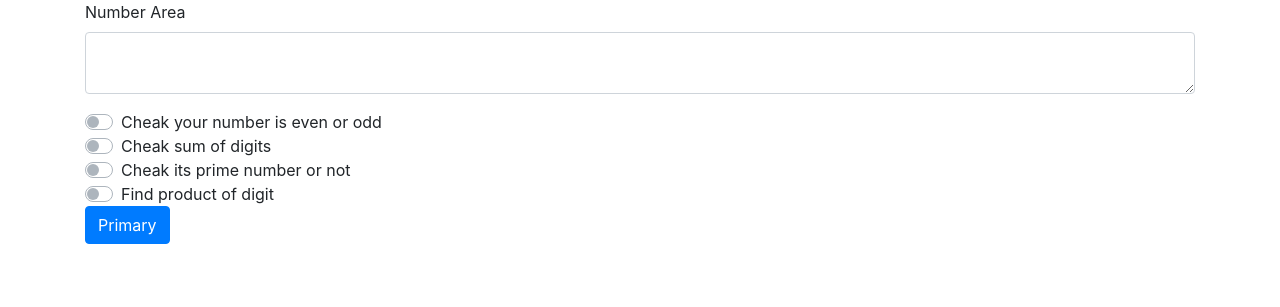
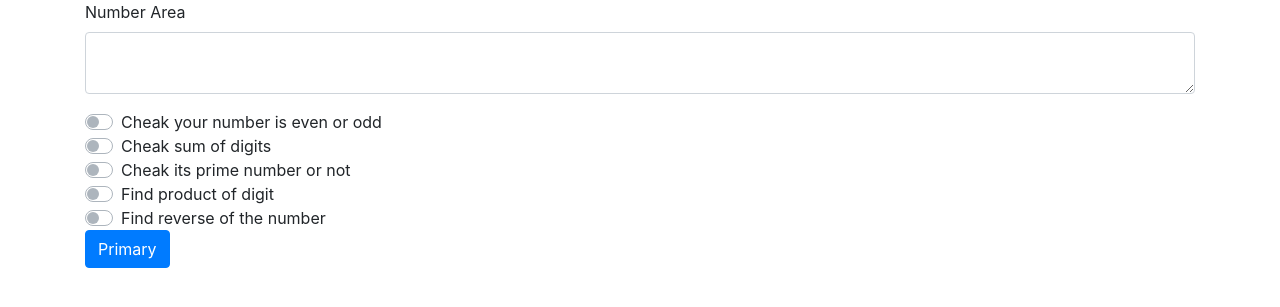
Before and after one commit to Ashutosh1292/Number-Analyzer, a Django app: page / in a window 1280 px wide. Shown: the part 56-363 px from the top of the page. Run offline with Django 3.2, Linux system fonts and the light colour scheme; some libraries are stand-ins or nearby versions.

Commit message:
New Feture Reverse number added

```diff
--- a/number_app/views.py
+++ b/number_app/views.py
@@ -10,6 +10,7 @@ def output(request):
     sm_dgt=request.GET.get("sum","off")
     ck_prime=request.GET.get("prime","off")
     product=request.GET.get("prdt","off")
+    rev=request.GET.get("reverse","off")
 
     if even=="on":
         prnt=""
@@ -48,6 +49,11 @@ def output(request):
         parameter={"function":"Find product of digit","result":mul}
         return render(request,"output.html",parameter)
 
+    elif rev=="on":
+        reverse=num[::-1]
+        parameter={"function":"Find reverse of number","result":reverse}
+        return render(request,"output.html",parameter)
+
 
 
 
--- a/templates/input.html
+++ b/templates/input.html
@@ -42,6 +42,10 @@
   <input name="prdt" type="checkbox" class="custom-control-input" id="customSwitch4">
   <label class="custom-control-label" for="customSwitch4">Find product of digit </label>
 </div>
+<div  class="custom-control custom-switch">
+  <input name="reverse" type="checkbox" class="custom-control-input" id="customSwitch5">
+  <label class="custom-control-label" for="customSwitch5">Find reverse of the number </label>
+</div>
 
   <button type="submit" class="btn btn-primary">Primary</button>
 </form>
```
